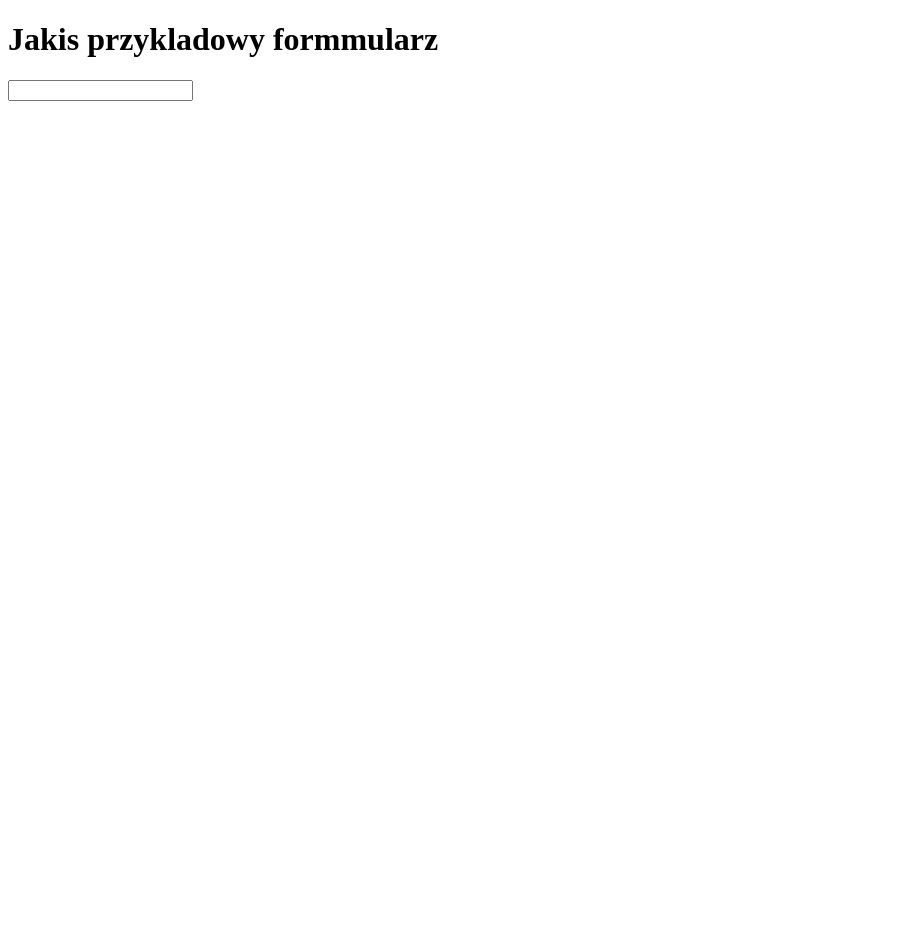
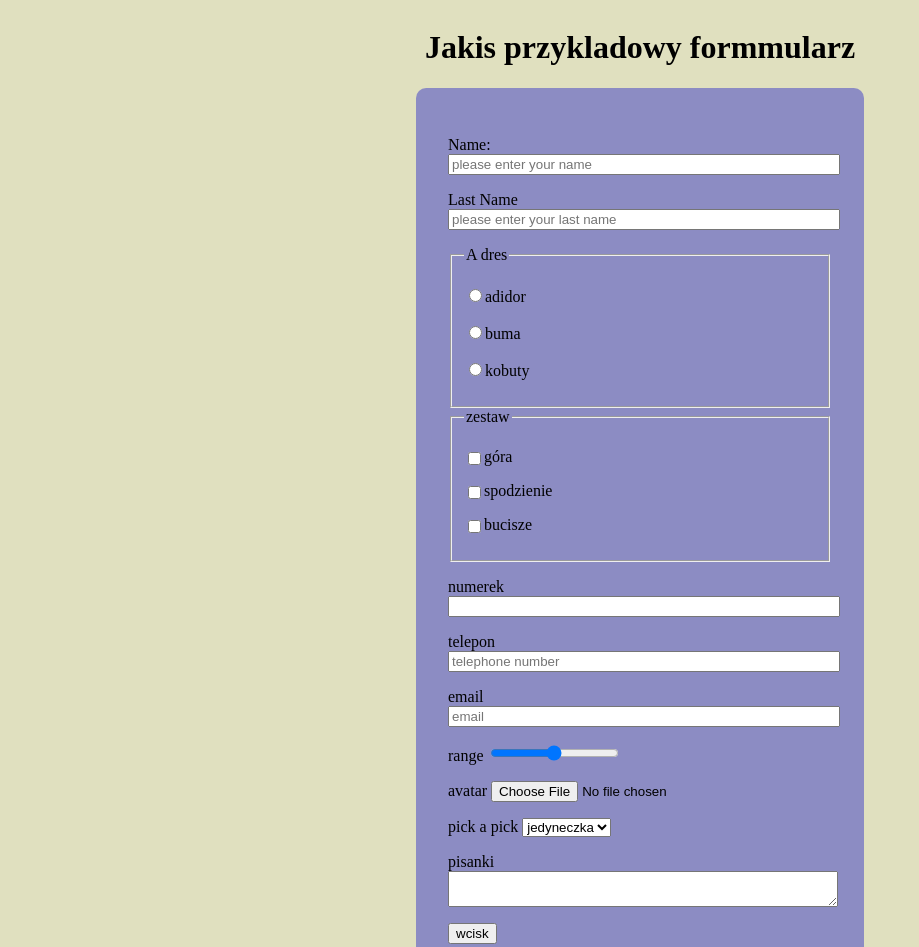
Before and after one commit to tomekgasowski/form-practice, a plain HTML site: page index.html in a window 1280 px wide. Shown: the top 947 px of the page, without its empty margins (0-919 px from the left). Before the commit the page ends 800 px from the top, so only its background shows below. Drawn offline with Linux system fonts and the light colour scheme.

Commit message:
form practice

```diff
--- a/index.html
+++ b/index.html
@@ -1,17 +1,125 @@
 <!DOCTYPE html>
 <html lang="en">
   <head>
-    <meta charset="UTF-8">
-    <meta http-equiv="X-UA-Compatible" content="IE=edge">
-    <meta name="viewport" content="width=device-width, initial-scale=1.0">
+    <meta charset="UTF-8" />
+    <meta http-equiv="X-UA-Compatible" content="IE=edge" />
+    <meta name="viewport" content="width=device-width, initial-scale=1.0" />
     <title>Document</title>
+    <link href="main.css" type="text/css" rel="stylesheet" />
   </head>
   <body>
+    <main class="main">
       <h1>Jakis przykladowy formmularz</h1>
       <form class="form">
         <p>
-            <input class="form__item" type="text" id="name" >
+          <label class="label" for="name">Name: </label>
+          <input
+            class="form__item"
+            type="text"
+            id="name"
+            name="name"
+            placeholder="please enter your name"
+          />
+        </p>
+        <p>
+          <label class="label" for="lastName">Last Name</label>
+          <input
+            class="form__item"
+            type="text"
+            id="lastName"
+            name="lastName"
+            placeholder="please enter your last name"
+          />
+        </p>
+        <fieldset>
+          <legend>A dres</legend>
+          <div class="radio__field">
+            <p>
+              <label class="radio--label"
+                >
+                <input class="radio" type="radio" name="brand" value="adidor" />adidor
+              </label>
+            </p>
+            <p>
+              <label class="radio--label"
+                >
+                <input class="radio" type="radio" name="brand" value="buma" />buma
+              </label>
+            </p>
+            <p>
+              <label class="radio--label"
+                >
+                <input class="radio" type="radio" name="brand" value="kobuty" />kobuty
+              </label>
+            </p>
+          </div>
+        </fieldset>
+        <fieldset>
+            <legend>zestaw</legend>
+            <p class="checkbox--field">
+                <p>
+                    <label class="checkbox--label">
+                        <input class="checkbox" name="zestaw" type="checkbox" value="gora">
+                        góra
+                    </label>
+                </p>
+                <p>
+                    <label class="checkbox--label">
+                        <input class="checkbox" name="zestaw" type="checkbox" value="spodzien">
+                        spodzienie
+                    </label>
+                </p>
+                <p>
+                    <label class="checkbox--label">
+                        <input class="checkbox" name="zestaw" type="checkbox" value="but">
+                        bucisze
+                    </label>
+                </p>
+            </p>
+        </fieldset>
+        <p>
+            <label for="number">numerek</label>
+            <input type="number" id="number" class="form__item" name="number" max="10" />
+        </p>
+        <p>
+            <label for="tel">
+                telepon
+            </label>
+            <input class="form__item" name="tel" id="tel" type="tel" placeholder="telephone number">
+        </p>
+        <p>
+            <label for="email">email</label>
+            <input class="form__item" type="email" name="email" id="email" placeholder="email">
+        </p>
+        <p>
+            <label for="range">
+                range
+            </label>
+            <input type="range" name="range" id="range" class="range--js" min="0" max="100" step="1">
+        </p>
+        <p>
+            <label for="avatar">
+                avatar
+            </label>
+            <input type="file" name="avatar" id="avatar">
+        </p>
+        <p>
+            <label for="pick">pick a pick</label>
+            <select name="cos">
+                <option value="pick-1">jedyneczka</option>
+                <option value="pick-2">dwójeczka</option>
+            </select>
+        </p>
+        <p>
+            <label for="text">pisanki</label>
+            <textarea class="form__item" id="text" name="yourText" >
+
+            </textarea>
+        </p>
+        <p>
+            <input type="submit" name="submit" class="submit-button" value="wcisk">
         </p>
       </form>
+    </main>
   </body>
 </html>
--- /dev/null
+++ b/main.css
@@ -0,0 +1,44 @@
+body {
+    background-color: rgb(224, 224, 191);
+}
+
+.main {
+    display: flex;
+    flex-direction: column;
+    justify-content: center;
+    align-items: center;
+}
+
+.form {
+    width: 30vw;
+    padding: 32px;
+    border-radius: 10px;
+    background-color: rgba(61, 61, 199, 0.507);
+}
+
+.form__item {
+    display: block;
+    width: 100%;
+}
+
+.radio {
+    margin-top: 4px;
+}
+
+.checkbox {
+    margin-bottom: 0px;
+}
+
+.checkbox--label {
+    display: flex;
+}
+
+.radio--label {
+
+}
+
+.radio--field {
+    display: flex;
+    flex-direction: column;
+    align-items: center;
+}
```
Lines whose indentation alone changed are shown as unchanged.
